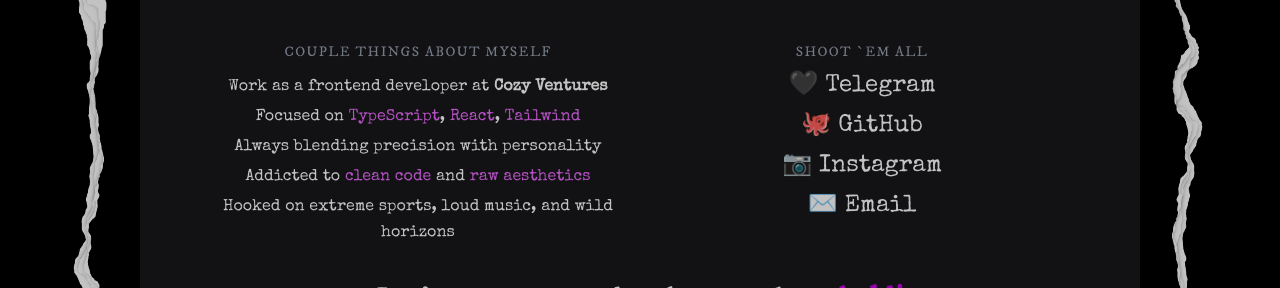
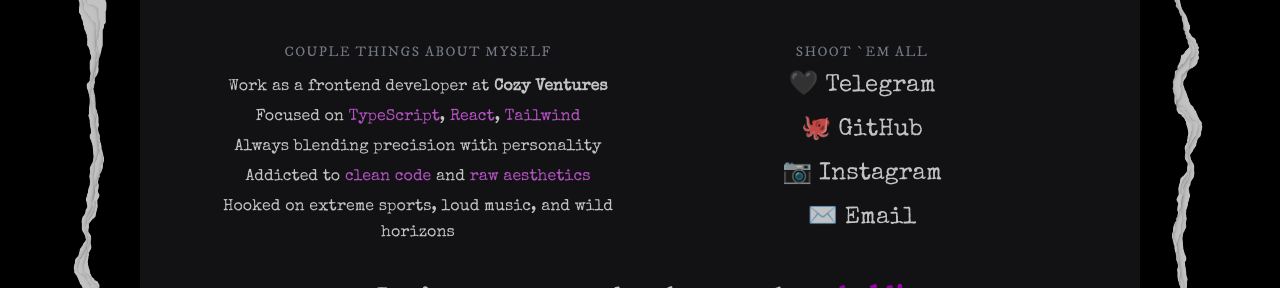
Before and after one commit to T1moQ/business-card, a React (Vite) app: page / in a window 1280 px wide. Shown: the part 467-755 px from the top of the page. Built offline with nearby package versions, Linux system fonts and the light colour scheme.

Commit message:
feat: char img changed

```diff
--- a/src/components/card.tsx
+++ b/src/components/card.tsx
@@ -54,25 +54,25 @@
 					</p>
 					<a
 						href="https://t.me/xtimoqx"
-						className="base-regular text-2xl hover:text-fuchsia-400"
+						className="base-regular text-2xl hover:text-fuchsia-400 hover:text-[26px] min-h-9"
 					>
 						🖤 Telegram
 					</a>
 					<a
 						href="https://github.com/T1moQ"
-						className="base-regular text-2xl hover:text-fuchsia-400"
+						className="base-regular text-2xl hover:text-fuchsia-400 hover:text-[26px] min-h-9"
 					>
 						🐙 GitHub
 					</a>
 					<a
 						href="https://www.instagram.com/xtimoq?igsh=MWJteW1ydzg3Y2MzeQ%3D%3D&utm_source=qr"
-						className=" base-regular text-2xl hover:text-fuchsia-400"
+						className=" base-regular text-2xl hover:text-fuchsia-400 hover:text-[26px] min-h-9"
 					>
 						📷 Instagram
 					</a>
 					<a
 						href="mailto:timofey.ptichenko@gmail.com"
-						className="base-regular text-2xl  hover:text-fuchsia-400 "
+						className="base-regular text-2xl  hover:text-fuchsia-400 hover:text-[26px] min-h-9"
 					>
 						✉️ Email
 					</a>
```
Also changed, not shown: 1 other file (tests, documents, lock files or other folders).
